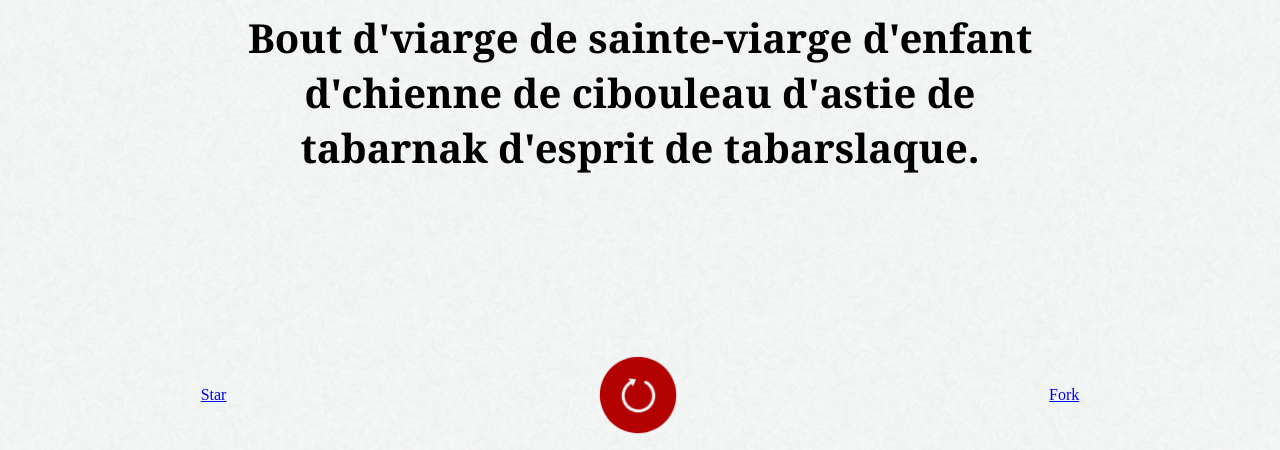
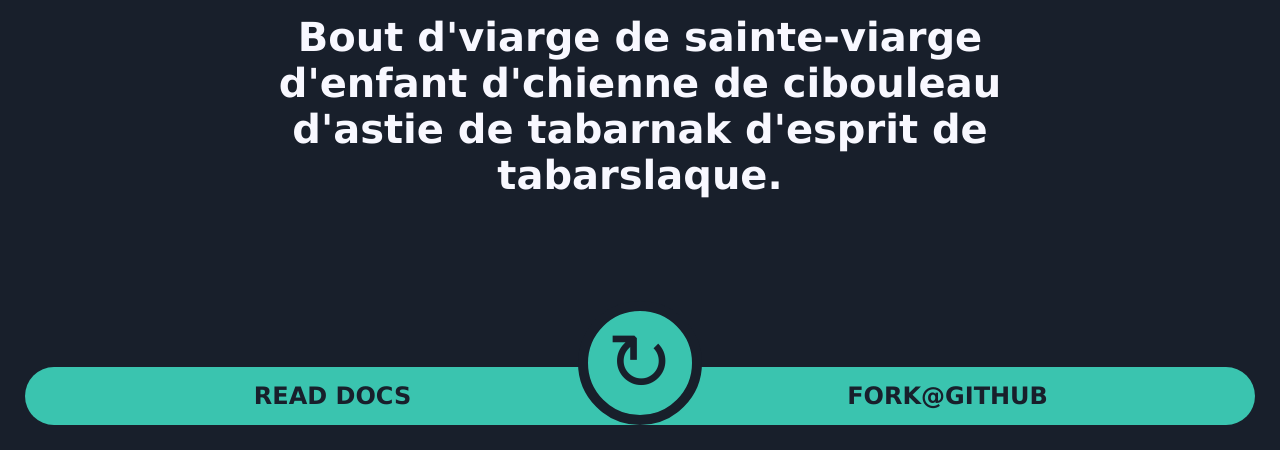
Before and after one commit to henrymyers/lorembarnak, a website with bundled scripts: page docs/index.html in a window 1280 px wide. Shown: the part 350-800 px from the top of the page. Built offline with nearby package versions, Linux system fonts and the light colour scheme.

Commit message:
Improve color palette and buttons

```diff
--- a/docs/example.css
+++ b/docs/example.css
@@ -6,37 +6,73 @@ html, body {
     margin: 0;
 }
 body {
-    background: url("./assets/bg.png");
     display: flex;
     justify-content: center;
     align-items: center;
+    font-family: Verdana, serif;
+    background: #181f2b;
 }
 main {
     max-width: 800px;
     padding: 50px;
     text-align: center;
 }
+
+.logo {
+    color: #3ac4af;
+    font-size: 12vmin;
+}
 .lorem {
+    margin: 30px 0;
     font-size: 5vmin;
-    font-family: Georgia, Verdana, serif;
     font-weight: bold;
-    margin: 30px 0;
+    color: ghostwhite;
 }
+
 footer {
+    position: absolute;
+    bottom: 25px;
+    left: 25px;
+    right: 25px;
+}
+.links {
+    position: relative;
+    border-radius: 30px;
+
+    display: flex;
+    align-items: center;
+
+    background-color: #3ac4af;
+    overflow: hidden;
+}
+.link {
+    flex: 1 0 50%;
+    box-sizing: border-box;
+    padding: 15px 20px;
+    font-size: 3vmin;
+    font-weight: bold;
+    color: #181f2b;
+    text-align: center;
+}
+.button {
     position: absolute;
     bottom: 0;
     left: 0;
     right: 0;
-    padding: 15px;
-    display: flex;
-    justify-content: space-around;
-    align-items: center;
+    margin: 0 auto;
+    height: 13vmin;
+    width: 13vmin;
+    line-height: 13vmin;
+    font-size: 10vmin;
+    text-align: center;
+
+    background-color: #3ac4af;
+    color: #181f2b;
+    border: 10px solid #181f2b;
+    border-radius: 50%;
 }
-.icon {
-    width: 10vmin;
-    height: 10vmin;
-}
+
 .clickable:hover {
     cursor: pointer;
-    opacity: 0.8;
+    background-color: #1aa48f;
 }
--- a/docs/index.html
+++ b/docs/index.html
@@ -9,14 +9,16 @@
 </head>
 <body>
     <main>
-        <img class="icon" src="assets/cross.png" alt="Lorembarnak">
+        <span class="logo">✞︎</span>
         <div class="lorem"></div>
     </main>
 
     <footer>
-        <a class="github-button" href="https://github.com/henrymyers/lorembarnak" data-icon="octicon-star" data-size="large" data-show-count="true" aria-label="Star Lorembarnak on GitHub">Star</a>
-        <img class="icon clickable" id="refreshButton" src="assets/refresh.png">
-        <a class="github-button" href="https://github.com/henrymyers/lorembarnak/fork" data-icon="octicon-repo-forked" data-size="large" data-show-count="true" aria-label="Fork Lorembarnak on GitHub">Fork</a>
+        <div class="links">
+            <span class="link clickable">READ DOCS</span>
+            <span class="link clickable">FORK@GITHUB</span>
+        </div>
+        <span class="button clickable" id="refreshButton">↻</span>
     </footer>
 
     <script src="assets/bundle.js" type="text/javascript"></script>
```
